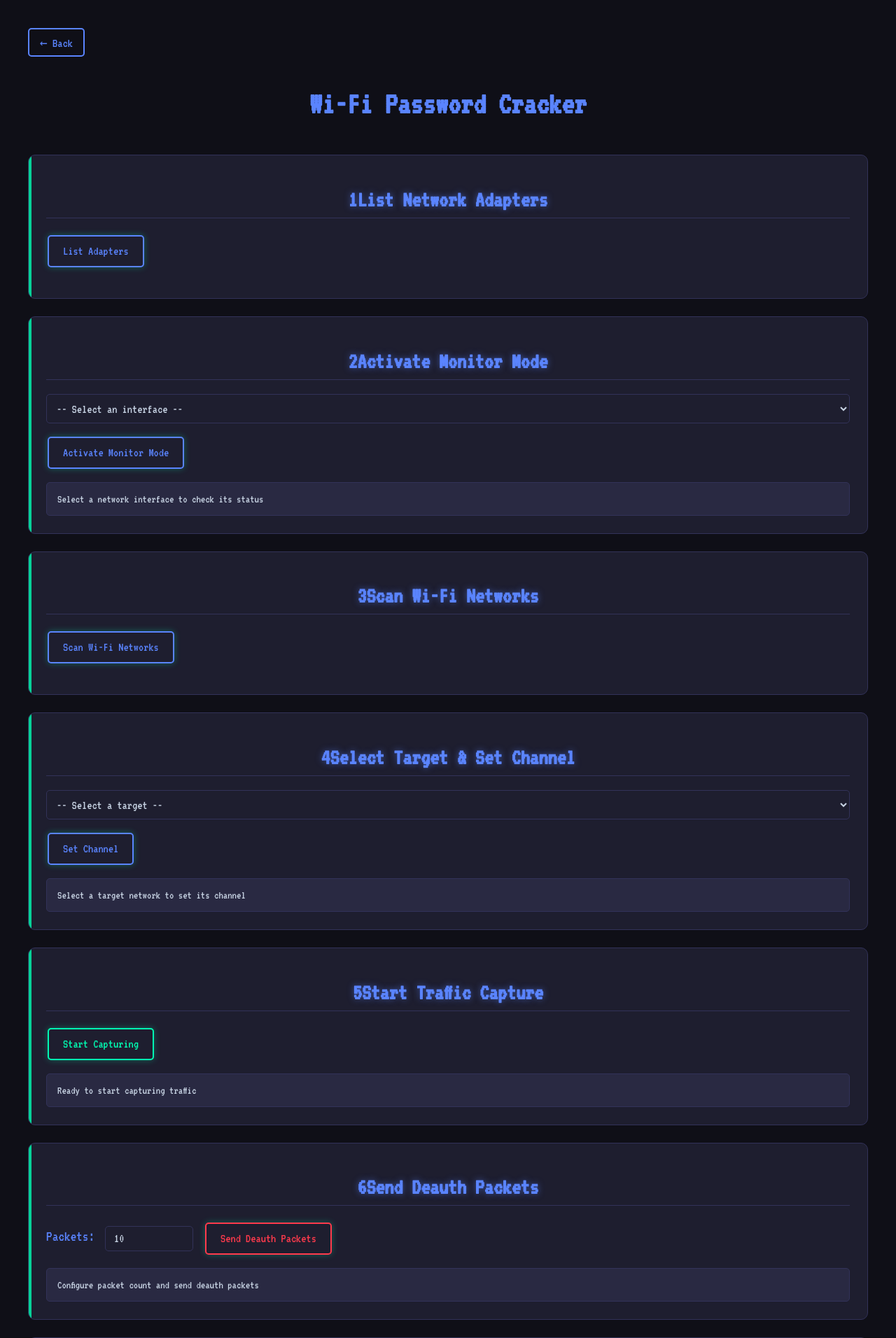
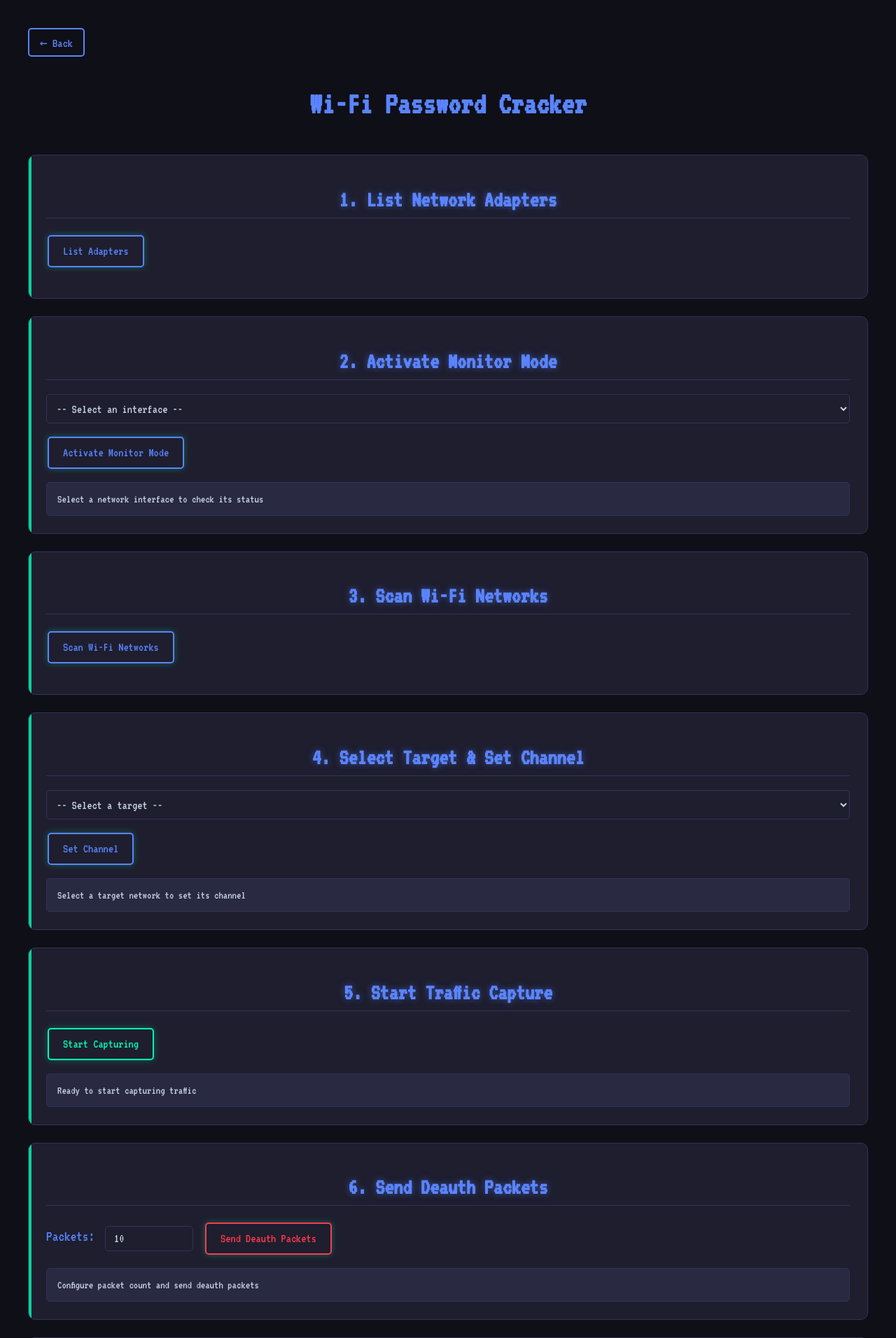
Before and after one commit to 1PingSun/HackMaster-Pi, a FastAPI app: page /WiFi/wifi-cracker in a window 1280 px wide. Shown: the top 1912 px of the page at 70% size. Run offline with FastAPI, Linux system fonts and the light colour scheme.

Commit message:
Refactor: update wifi-cracker title

```diff
--- a/app/templates/WiFi/wifi-cracker.html
+++ b/app/templates/WiFi/wifi-cracker.html
@@ -16,7 +16,7 @@
 
         <!-- Step 1: List Adapters -->
         <div class="wifi-cracker-section" id="section1">
-            <h1><span class="step-indicator">1</span>List Network Adapters</h1>
+            <h1>1. List Network Adapters</h1>
             <div class="wifi-controls">
                 <button class="wifi-button" onclick="listAdapters()">List Adapters</button>
             </div>
@@ -25,7 +25,7 @@
 
         <!-- Step 2: Activate Monitor Mode -->
         <div class="wifi-cracker-section" id="section2">
-            <h1><span class="step-indicator">2</span>Activate Monitor Mode</h1>
+            <h1>2. Activate Monitor Mode</h1>
             <div class="wifi-controls">
                 <select class="wifi-select" id="interfaceSelect">
                     <option value="">-- Select an interface --</option>
@@ -37,7 +37,7 @@
 
         <!-- Step 3: Scan Wi-Fi Networks -->
         <div class="wifi-cracker-section" id="section3">
-            <h1><span class="step-indicator">3</span>Scan Wi-Fi Networks</h1>
+            <h1>3. Scan Wi-Fi Networks</h1>
             <div class="wifi-controls">
                 <button class="wifi-button" id="scanButton" onclick="scanWifiNetworks()">Scan Wi-Fi Networks</button>
             </div>
@@ -68,7 +68,7 @@
 
         <!-- Step 4: Select Target & Set Channel -->
         <div class="wifi-cracker-section" id="section4">
-            <h1><span class="step-indicator">4</span>Select Target & Set Channel</h1>
+            <h1>4. Select Target & Set Channel</h1>
             <div class="wifi-controls">
                 <select class="wifi-select" id="targetSelect">
                     <option value="">-- Select a target --</option>
@@ -80,7 +80,7 @@
 
         <!-- Step 5: Start Traffic Capture -->
         <div class="wifi-cracker-section" id="section5">
-            <h1><span class="step-indicator">5</span>Start Traffic Capture</h1>
+            <h1>5. Start Traffic Capture</h1>
             <div class="wifi-controls">
                 <button class="wifi-button success" id="startCaptureButton" onclick="startCapture()">Start Capturing</button>
             </div>
@@ -89,7 +89,7 @@
 
         <!-- Step 6: Send Deauth Packets -->
         <div class="wifi-cracker-section" id="section6">
-            <h1><span class="step-indicator">6</span>Send Deauth Packets</h1>
+            <h1>6. Send Deauth Packets</h1>
             <div class="wifi-controls">
                 <label for="packetCount">Packets:</label>
                 <input type="number" class="wifi-input" id="packetCount" value="10" min="1" max="100">
@@ -100,7 +100,7 @@
 
         <!-- Step 7: Stop Capture -->
         <div class="wifi-cracker-section" id="section7">
-            <h1><span class="step-indicator">7</span>Stop Traffic Capture</h1>
+            <h1>7. Stop Traffic Capture</h1>
             <div class="wifi-controls">
                 <button class="wifi-button danger" id="stopCaptureButton" onclick="stopCapture()" disabled>Stop Capturing</button>
             </div>
@@ -109,7 +109,7 @@
 
         <!-- Step 8: Check Handshakes -->
         <div class="wifi-cracker-section" id="section8">
-            <h1><span class="step-indicator">8</span>Check Handshakes</h1>
+            <h1>8. Check Handshakes</h1>
             <p>Analyze captured packets for WPA handshakes.</p>
             <div class="wifi-controls">
                 <button class="wifi-button" id="checkHandshakeButton" onclick="checkHandshakes()">Check Handshakes</button>
@@ -119,7 +119,7 @@
 
         <!-- Step 9: Password Cracking -->
         <div class="wifi-cracker-section" id="section9">
-            <h1><span class="step-indicator">9</span>Password Cracking</h1>
+            <h1>9. Password Cracking</h1>
             <p>Select a wordlist and crack the captured handshake.</p>
             <div class="wifi-controls">
                 <button class="wifi-button" id="loadWordlistsButton" onclick="loadWordlists()">Load Available Wordlists</button>
@@ -150,23 +150,23 @@
         // 步驟管理函數
         function markStepCompleted(sectionId) {
             const section = document.getElementById(sectionId);
-            const indicator = section.querySelector('.step-indicator');
+            const title = section.querySelector('h1');
             section.classList.add('completed');
-            indicator.classList.add('completed');
+            title.classList.add('completed');
         }
 
         function markStepActive(sectionId) {
             const section = document.getElementById(sectionId);
-            const indicator = section.querySelector('.step-indicator');
+            const title = section.querySelector('h1');
             section.classList.add('active');
-            indicator.classList.add('active');
+            title.classList.add('active');
         }
 
         function clearStepActive(sectionId) {
             const section = document.getElementById(sectionId);
-            const indicator = section.querySelector('.step-indicator');
+            const title = section.querySelector('h1');
             section.classList.remove('active');
-            indicator.classList.remove('active');
+            title.classList.remove('active');
         }
 
         async function listAdapters() {
```
